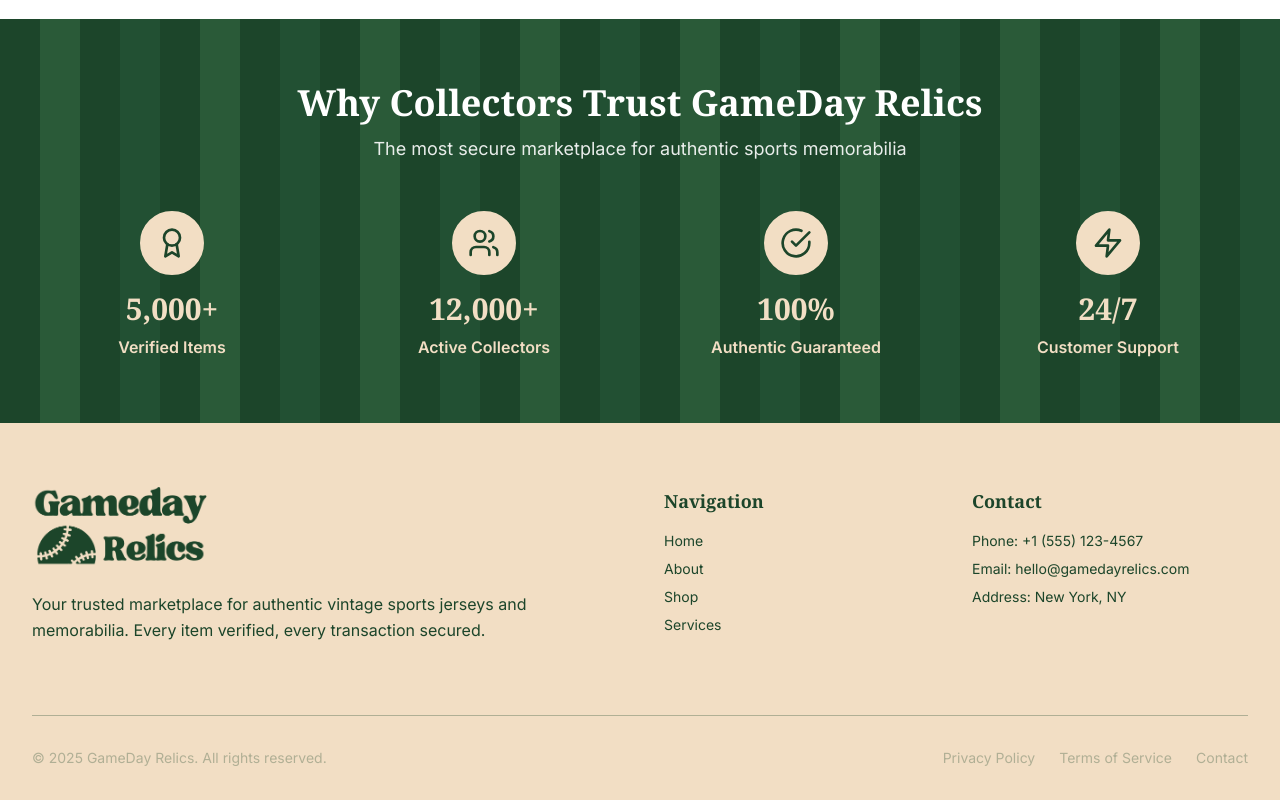
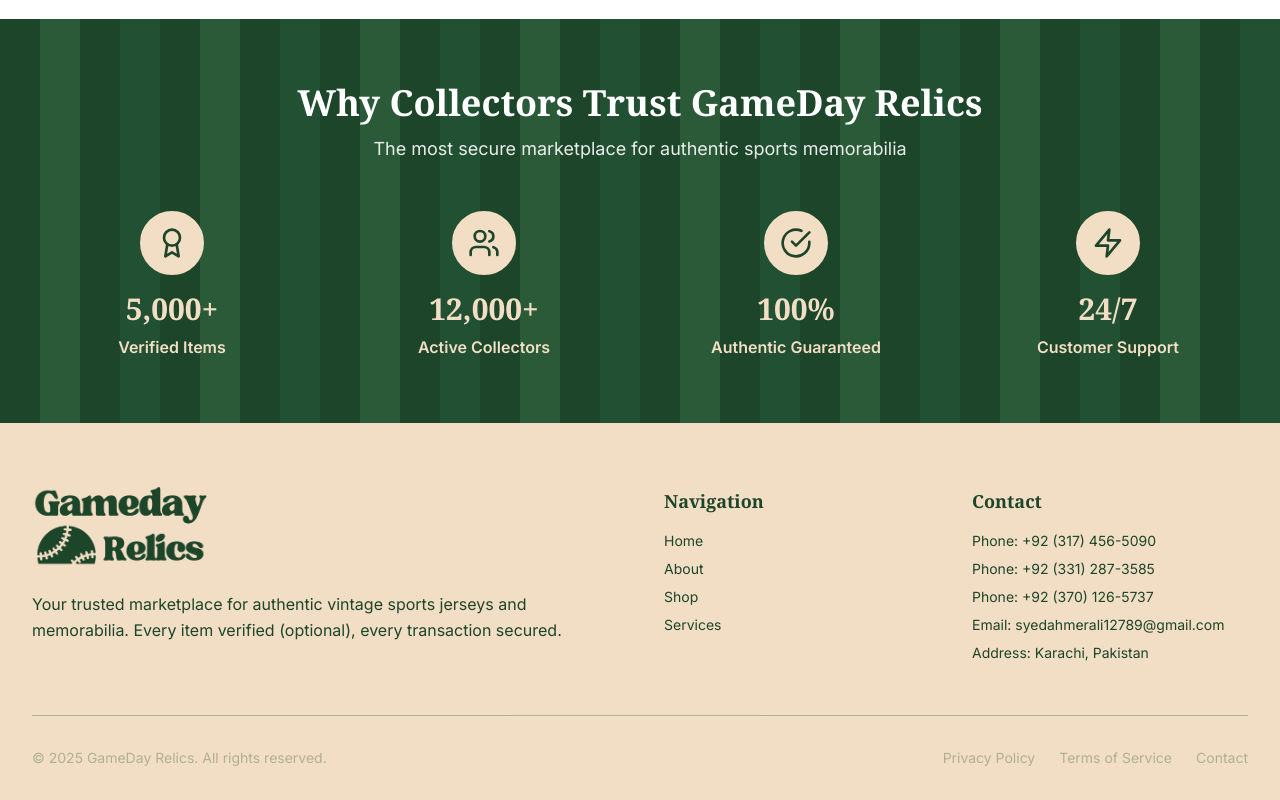
Before and after one commit to Rusher-tr/GameDay-Relics, a React (Vite) app in the folder frontend/: page / in a window 1280 px wide. Shown: the part 1330-2130 px from the top of the page. Built offline with nearby package versions, Linux system fonts and the light colour scheme; no server answers; a web font is replaced by a local one.

Commit message:
Another one

```diff
--- a/frontend/src/components/Footer.tsx
+++ b/frontend/src/components/Footer.tsx
@@ -13,7 +13,7 @@ export default function Footer() {
               />
             </div>
             <p className="font-inter leading-relaxed mb-6" style={{ color: '#1c452a' }}>
-              Your trusted marketplace for authentic vintage sports jerseys and memorabilia. Every item verified, every transaction secured.
+              Your trusted marketplace for authentic vintage sports jerseys and memorabilia. Every item verified (optional), every transaction secured.
             </p>
           </div>
 
@@ -31,9 +31,11 @@ export default function Footer() {
             <div>
               <h4 className="font-georgia font-bold text-lg mb-4" style={{ color: '#1c452a' }}>Contact</h4>
               <ul className="space-y-2 font-inter text-sm" style={{ color: '#1c452a' }}>
-                <li>Phone: +1 (555) 123-4567</li>
-                <li>Email: hello@gamedayrelics.com</li>
-                <li>Address: New York, NY</li>
+                <li>Phone: +92 (317) 456-5090</li>
+                <li>Phone: +92 (331) 287-3585</li>
+                <li>Phone: +92 (370) 126-5737</li>
+                <li>Email: syedahmerali12789@gmail.com</li>
+                <li>Address: Karachi, Pakistan</li>
               </ul>
             </div>
           </div>
```
